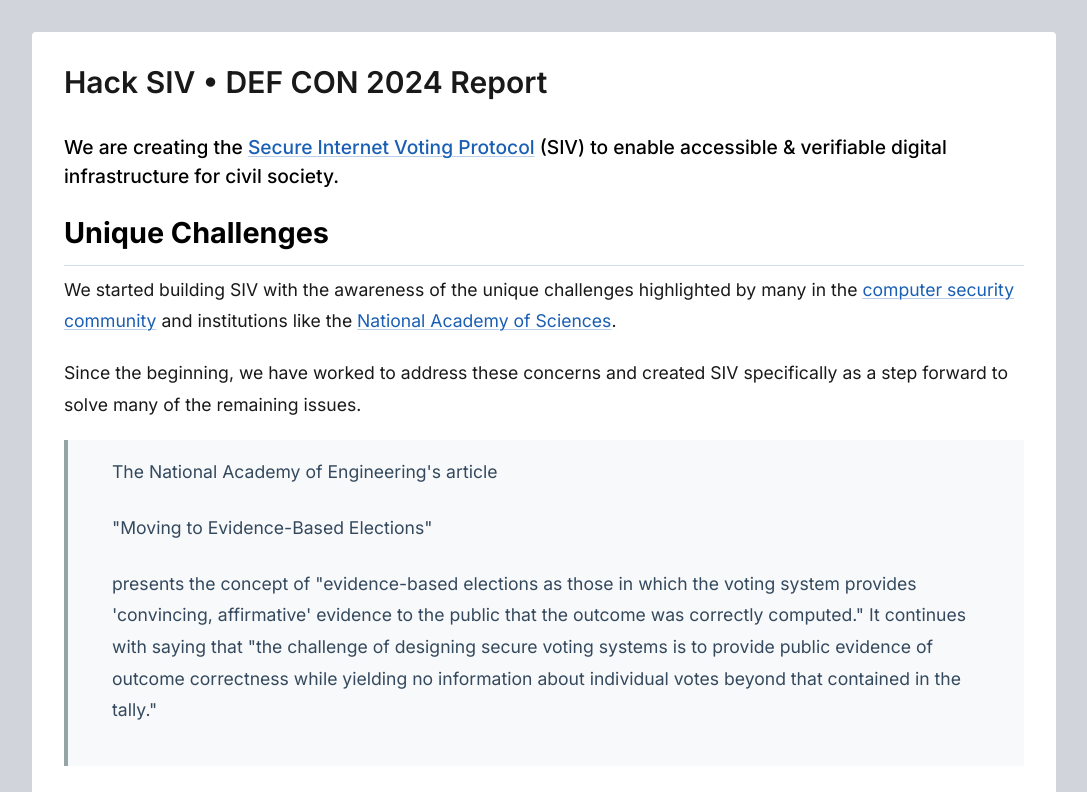
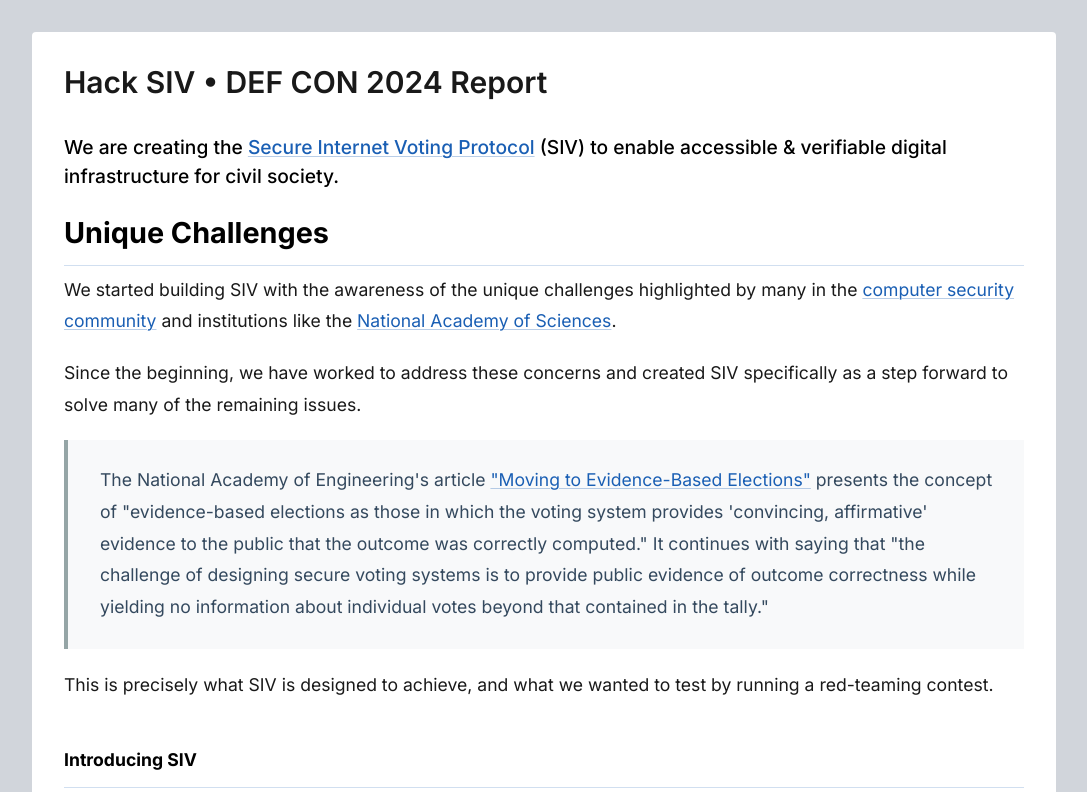
Before and after one commit to siv-org/hack.siv.org, a Next.js app: page /reports/2024defcon in a window 1280 px wide. Shown: the top 792 px of the page, without its empty margins (96-1183 px from the left). Built offline with nearby package versions, Linux system fonts and the light colour scheme.

Commit message:
report: Style <blockquote />

```diff
--- a/app/reports/2024defcon/content.mdx
+++ b/app/reports/2024defcon/content.mdx
@@ -8,20 +8,7 @@ We started building SIV with the awareness of the unique challenges highlighted
 
 Since the beginning, we have worked to address these concerns and created SIV specifically as a step forward to solve many of the remaining issues.
 
-<div class="relative pl-6 my-6 bg-[#f8f9fa] text-[#34495e] before:content-[''] before:absolute before:left-0 before:top-0 before:bottom-0 before:w-1 before:bg-[#95a5a6]">
-  <p class="m-0 py-4 px-6 text-[0.95rem]">
-    The National Academy of Engineering's article
-    <a href="https://www.nationalacademies.org/news/2023/03/moving-to-evidence-based-elections#_ftn4">
-      "Moving to Evidence-Based Elections"
-    </a>
-    presents the concept of "evidence-based elections as those in which the
-    voting system provides 'convincing, affirmative' evidence to the public that
-    the outcome was correctly computed." It continues with saying that "the
-    challenge of designing secure voting systems is to provide public evidence
-    of outcome correctness while yielding no information about individual votes
-    beyond that contained in the tally."
-  </p>
-</div>
+> The National Academy of Engineering's article ["Moving to Evidence-Based Elections"](https://www.nationalacademies.org/news/2023/03/moving-to-evidence-based-elections#_ftn4) presents the concept of "evidence-based elections as those in which the voting system provides 'convincing, affirmative' evidence to the public that the outcome was correctly computed." It continues with saying that "the challenge of designing secure voting systems is to provide public evidence of outcome correctness while yielding no information about individual votes beyond that contained in the tally."
 
 This is precisely what SIV is designed to achieve, and what we wanted to test by running a red-teaming contest.
 
--- a/app/reports/2024defcon/page.tsx
+++ b/app/reports/2024defcon/page.tsx
@@ -22,6 +22,11 @@ const overrideComponents = {
   p: ({ children }: Children) => (
     <p className="text-[1.1rem] leading-[1.8] mb-6">{children}</p>
   ),
+  blockquote: ({ children }: Children) => (
+    <blockquote className="text-[1.1rem] leading-[1.8] pl-8 p-6 pb-0.5 my-6 bg-[#f8f9fa] text-[#34495e] border-l-4 border-[#95a5a6]">
+      {children}
+    </blockquote>
+  ),
 }
 
 export default function Page() {
```
